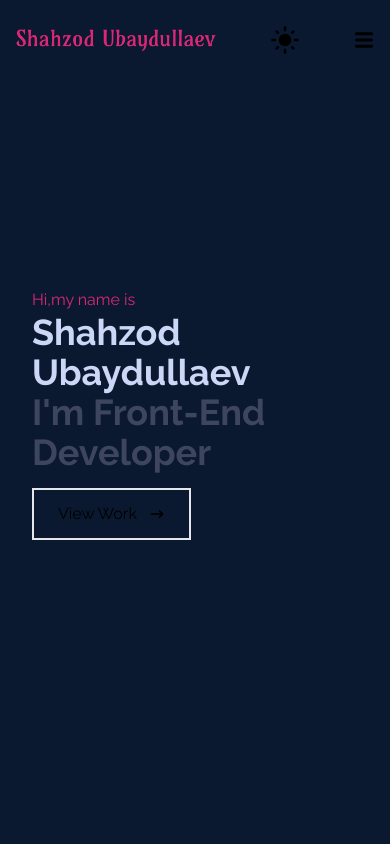
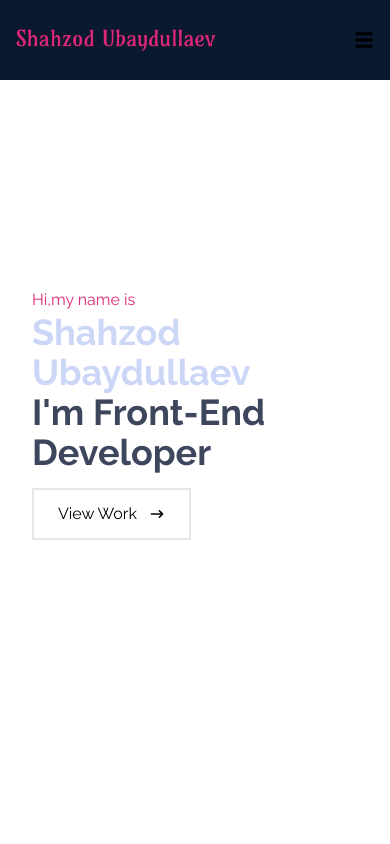
Before and after one commit to shahzod222/portfolio, a React (Vite) app: page / in a window 390 px wide. Shown: the top 844 px of the page. Built offline with nearby package versions, Linux system fonts and the light colour scheme.

Commit message:
edit burger menu

```diff
--- a/src/components/Navbar.jsx
+++ b/src/components/Navbar.jsx
@@ -30,10 +30,10 @@ const Navbar = ({ isDark, setIsDark }) => {
         <img src={Logo} alt="Logo" style={{ width: "200px" }} />
       </div>
       <div className="flex justify-center items-center">
-        <div onClick={handleTheme} className="px-4 cursor-pointer">
-          {isDark ? <MdLightMode size={30} /> : <MdDarkMode size={30} />}
-        </div>
-        <ul className="hidden md:flex">
+        <ul className="hidden md:flex justify-center items-center">
+          <li onClick={handleTheme}>
+            {isDark ? <MdLightMode size={30} /> : <MdDarkMode size={30} />}
+          </li>
           <li>
             <Link to="home" smooth={true} duration={500}>
               Home
@@ -74,9 +74,14 @@ const Navbar = ({ isDark, setIsDark }) => {
         className={
           !nav
             ? "hidden"
-            : " z-2 absolute top-0 left-0 w-full h-screen bg-[#0a192f] flex flex-col justify-center items-center"
+            : `z-2 absolute top-0 left-0 w-full h-screen bg-${
+                isDark ? "[#0a192f]" : "white"
+              } flex flex-col justify-center items-center`
         }
       >
+        <li onClick={handleTheme}>
+          {isDark ? <MdLightMode size={45} /> : <MdDarkMode size={45} />}
+        </li>
         <li className="py-6 text-4xl">
           <Link onClick={handleClick} to="home" smooth={true} duration={500}>
             Home
```
